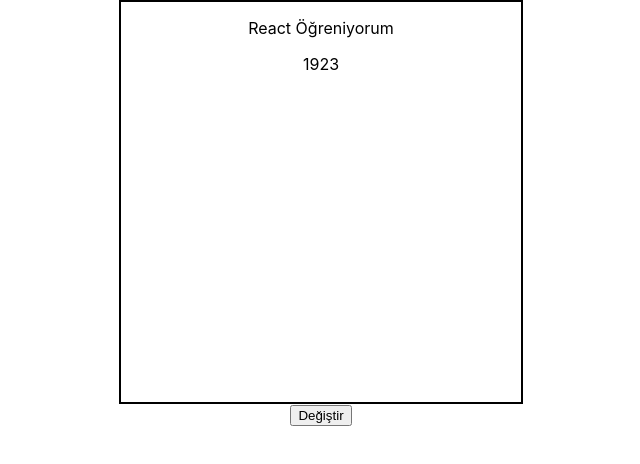
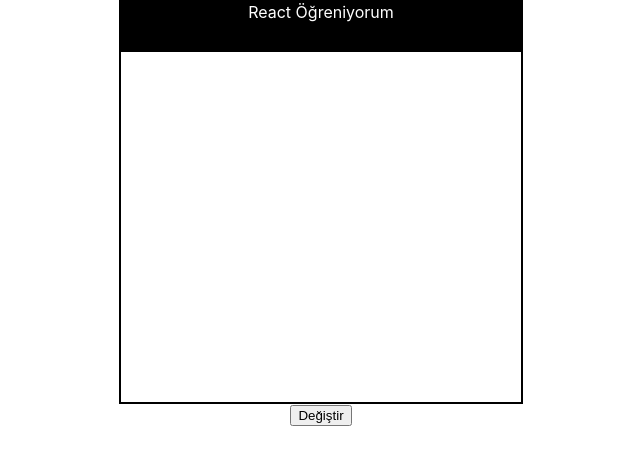
Before and after one commit to Cetin-ARAS/myreact2, a React (Create React App) app: page / in a window 1280 px wide. Shown: the top 464 px of the page, without its empty margins (319-959 px from the left). Built offline with nearby package versions, Linux system fonts and the light colour scheme.

Commit message:
props driling

```diff
--- a/src/components/Header.js
+++ b/src/components/Header.js
@@ -0,0 +1,10 @@
+import React from 'react'
+
+export default function Header(props) {
+  return (
+    <div style={{widht:"inherit", height:"50px", backgroundColor:"black", color:"white"}}>
+        {props.baslik}
+
+    </div>
+  )
+}
--- a/src/components/container.js
+++ b/src/components/container.js
@@ -1,11 +1,12 @@
 import React from 'react'
+import Header from './header'
 
 export default function Container(props){
 
     return(
       <div style={{width:"400px", height:"400px", border:"2px solid black", margin:"0px auto"}}>
-        <p>{props.title}</p>
-        <p>{props.number}</p>
+        <Header baslik={props.title}/>
+
       </div>
     )
  }
```
